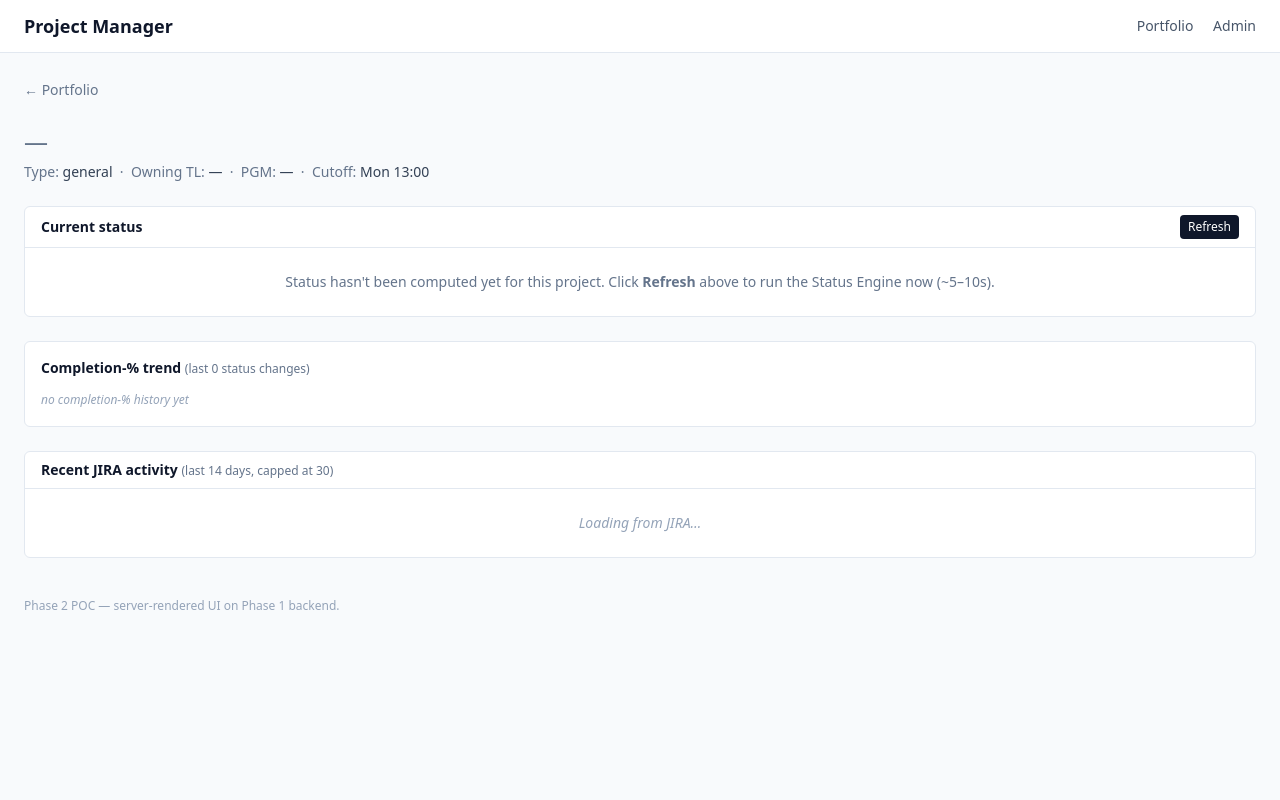
After one commit to amitsinghmnnit009-jpg/Project-Manager-App, a FastAPI app: template app/web/templates/project_detail.html in a window 1280 px wide. The commit adds this page. Run offline with FastAPI, Linux system fonts and the light colour scheme; the template is opened without the code that fills it, so the values that code supplies are empty; some libraries are stand-ins or nearby versions.

Commit message:
Phase 2 W3: project detail page — header, status card, milestones, sparkline, lazy JIRA
Routes (app/web/router.py):
- GET /projects/{code}                — project detail page (404 on unknown)
- GET /projects/{code}/jira-activity  — htmx fragment, lazy-loaded so a slow
                                        or down JIRA never blocks page render
- POST /projects/{code}/refresh-status — runs Status Engine for one project,
                                        returns 204 + HX-Refresh

Helpers:
- _load_status() snapshots ProjectStatus row before session closes
- _load_status_history() returns last N history rows oldest-first for the
  left-to-right sparkline

Template macros (_macros.html):
- tl_status_badge — Pending | In-progress | Done | Delayed | Blocked | Cancelled
- ai_verification_badge — Verified | Disputed | Inconclusive | NotApplicable
  (NotApplicable renders as "—" since the asymmetric trust contract means
  AI must NOT verify non-Done milestones)
- sparkline — pure inline SVG, polyline + final filled dot, single-point
  series still visible, placeholder text when no data

project_detail.html sections (top → bottom):
- Back link to portfolio
- Header: code, name, type, owning TL/PGM, cutoff, planned end
- Current status card with Refresh button (htmx, hx-disabled-elt + spinner)
- Milestones table with TL-declared + AI-verification badges
- Completion-% trend sparkline (last 8 status-change history points)
- Recent JIRA activity — lazy-loaded fragment, errors render inline so
  page survives a JIRA outage

16 new W3 tests: route + 404, status card with/without data, milestones
rendering, sparkline SVG + placeholder, history-row ordering, JIRA fragment
(rows / failure / 404 / empty), refresh-status (success / 404 / engine
failure swallow), lazy-loader wiring.

Total tests: 36 (10 W1 + 10 W2 + 16 W3) — all passing.

See PHASE2_FUNCTIONAL_REQUIREMENTS.md §9 step W3 + §4.2.

Co-Authored-By: Claude Opus 4.7 <noreply@anthropic.com>

```diff
--- a/app/web/templates/_macros.html
+++ b/app/web/templates/_macros.html
@@ -62,3 +62,74 @@
   {% else %}<span class="text-slate-400">never</span>
   {% endif %}
 {%- endmacro %}
+
+{% macro tl_status_badge(value) -%}
+  {% set v = value or "Pending" %}
+  {% if v == "Done" %}
+    <span class="inline-block px-2 py-0.5 rounded text-xs font-medium bg-green-100 text-green-800">Done</span>
+  {% elif v == "In-progress" %}
+    <span class="inline-block px-2 py-0.5 rounded text-xs font-medium bg-blue-100 text-blue-800">In progress</span>
+  {% elif v == "Delayed" %}
+    <span class="inline-block px-2 py-0.5 rounded text-xs font-medium bg-amber-100 text-amber-800">Delayed</span>
+  {% elif v == "Blocked" %}
+    <span class="inline-block px-2 py-0.5 rounded text-xs font-medium bg-red-100 text-red-800">Blocked</span>
+  {% elif v == "Cancelled" %}
+    <span class="inline-block px-2 py-0.5 rounded text-xs font-medium bg-slate-200 text-slate-700 line-through">Cancelled</span>
+  {% else %}
+    <span class="inline-block px-2 py-0.5 rounded text-xs font-medium bg-slate-100 text-slate-700">{{ v }}</span>
+  {% endif %}
+{%- endmacro %}
+
+{% macro ai_verification_badge(value) -%}
+  {% set v = value or "NotApplicable" %}
+  {% if v == "Verified" %}
+    <span class="inline-block px-2 py-0.5 rounded text-xs font-medium bg-green-50 text-green-700 ring-1 ring-green-200" title="AI verified TL's Done declaration">AI: Verified</span>
+  {% elif v == "Disputed" %}
+    <span class="inline-block px-2 py-0.5 rounded text-xs font-medium bg-red-50 text-red-700 ring-1 ring-red-200" title="AI disputes TL's Done declaration">AI: Disputed</span>
+  {% elif v == "Inconclusive" %}
+    <span class="inline-block px-2 py-0.5 rounded text-xs font-medium bg-amber-50 text-amber-700 ring-1 ring-amber-200" title="AI couldn't determine — insufficient evidence">AI: Inconclusive</span>
+  {% else %}
+    {# NotApplicable — non-Done milestones; AI must not verify (asymmetric trust). #}
+    <span class="text-xs text-slate-400">—</span>
+  {% endif %}
+{%- endmacro %}
+
+{# Inline-SVG sparkline. `points` is a list of dicts with new_completion_pct. #}
+{% macro sparkline(points, width=160, height=36) -%}
+  {% set vals = [] %}
+  {% for p in points %}
+    {% if p.new_completion_pct is not none %}
+      {% set _ = vals.append(p.new_completion_pct) %}
+    {% endif %}
+  {% endfor %}
+  {% if vals|length == 0 %}
+    <span class="text-xs text-slate-400 italic">no completion-% history yet</span>
+  {% else %}
+    <svg width="{{ width }}" height="{{ height }}" viewBox="0 0 {{ width }} {{ height }}"
+         class="inline-block align-middle">
+      {%- set n = vals|length -%}
+      {%- set step = (width - 8) / (n - 1) if n > 1 else 0 -%}
+      {%- set max_v = 100 -%}
+      {%- set min_v = 0 -%}
+      {%- set h_inner = height - 8 -%}
+      {%- set coords = [] -%}
+      {%- for v in vals -%}
+        {%- set x = 4 + step * loop.index0 -%}
+        {%- set y = 4 + h_inner - (h_inner * (v - min_v) / (max_v - min_v)) -%}
+        {%- set _ = coords.append("%.1f,%.1f"|format(x, y)) -%}
+      {%- endfor -%}
+      {%- if n > 1 %}
+      <polyline fill="none" stroke="#0f172a" stroke-width="1.5"
+                points="{{ coords|join(' ') }}" />
+      {%- endif %}
+      {# Final point as a filled dot so a single-point series is still visible. #}
+      {%- set last_x = 4 + step * (n - 1) -%}
+      {%- set last_y = 4 + h_inner - (h_inner * (vals[-1] - min_v) / (max_v - min_v)) -%}
+      <circle cx="{{ "%.1f"|format(last_x) }}" cy="{{ "%.1f"|format(last_y) }}"
+              r="2.5" fill="#0f172a" />
+    </svg>
+    <span class="text-xs text-slate-500 ml-2">
+      latest {{ vals[-1] }}% · {{ vals|length }} pts
+    </span>
+  {% endif %}
+{%- endmacro %}
--- /dev/null
+++ b/app/web/templates/project_detail.html
@@ -0,0 +1,139 @@
+{% extends "base.html" %}
+{% from "_macros.html" import health_badge, schedule_text, confidence_text, stale_badge, completion_pct, fmt_dt, tl_status_badge, ai_verification_badge, sparkline %}
+
+{% block title %}{{ project.code }} — {{ project.name }}{% endblock %}
+
+{% block content %}
+<section class="space-y-6">
+
+  {# ----- Back link + page header -------------------------------------- #}
+  <div>
+    <a href="/portfolio" class="text-sm text-slate-500 hover:text-slate-700">&larr; Portfolio</a>
+  </div>
+
+  <div class="flex items-center justify-between gap-4">
+    <div>
+      <h1 class="text-2xl font-semibold text-slate-900">
+        <span class="font-mono">{{ project.code }}</span>
+        <span class="text-slate-500 font-normal">— {{ project.name }}</span>
+      </h1>
+      <p class="text-sm text-slate-500 mt-1">
+        Type: <span class="text-slate-700">{{ project.type or "general" }}</span>
+        &nbsp;·&nbsp; Owning TL: <span class="text-slate-700">{{ project.owning_tl or "—" }}</span>
+        &nbsp;·&nbsp; PGM: <span class="text-slate-700">{{ project.owning_pgm or "—" }}</span>
+        &nbsp;·&nbsp; Cutoff: <span class="text-slate-700">{{ project.weekly_cutoff or "Mon 13:00" }}</span>
+        {% if project.planned_end_date %}
+        &nbsp;·&nbsp; Planned end: <span class="text-slate-700">{{ project.planned_end_date }}</span>
+        {% endif %}
+      </p>
+    </div>
+  </div>
+
+  {# ----- Current status card ----------------------------------------- #}
+  <div class="bg-white border border-slate-200 rounded-md overflow-hidden">
+    <div class="px-4 py-2 border-b border-slate-200 flex items-center justify-between">
+      <h2 class="text-sm font-semibold text-slate-900">Current status</h2>
+      <div class="flex items-center gap-3">
+        {% if status %}
+          <span class="text-xs text-slate-500">
+            computed {{ fmt_dt(status.computed_at) }}{{ stale_badge(is_stale, stale_threshold_days) }}
+          </span>
+        {% endif %}
+        <span id="refresh-status-spinner"
+              class="htmx-indicator text-xs text-slate-500 italic">
+          recomputing…
+        </span>
+        <button
+          hx-post="/projects/{{ project.code }}/refresh-status"
+          hx-disabled-elt="this"
+          hx-indicator="#refresh-status-spinner"
+          class="px-2 py-1 rounded text-xs font-medium bg-slate-900 text-white
+                 hover:bg-slate-700 disabled:opacity-50 disabled:cursor-not-allowed">
+          Refresh
+        </button>
+      </div>
+    </div>
+
+    {% if status %}
+    <div class="p-4 space-y-3">
+      <div class="flex items-center gap-4 flex-wrap">
+        {{ health_badge(status.overall_health) }}
+        <span class="text-sm">Schedule: {{ schedule_text(status.schedule_status) }}</span>
+        <span class="text-sm">Completion: <strong>{{ completion_pct(status.completion_pct) }}</strong></span>
+        {{ confidence_text(status.confidence) }}
+      </div>
+
+      {% if status.rationale %}
+      <p class="text-sm text-slate-700 leading-relaxed whitespace-pre-line">
+        {{ status.rationale }}
+      </p>
+      {% endif %}
+
+      {% if status.milestones %}
+      <div class="pt-2">
+        <h3 class="text-xs font-semibold uppercase tracking-wide text-slate-500 mb-2">Milestones</h3>
+        <table class="w-full text-sm border border-slate-200 rounded">
+          <thead class="bg-slate-50 text-slate-600 text-left text-xs uppercase">
+            <tr>
+              <th class="px-3 py-1.5 font-medium">Name</th>
+              <th class="px-3 py-1.5 font-medium">Planned</th>
+              <th class="px-3 py-1.5 font-medium">TL declared</th>
+              <th class="px-3 py-1.5 font-medium">AI verification</th>
+            </tr>
+          </thead>
+          <tbody class="divide-y divide-slate-100">
+            {% for m in status.milestones %}
+            <tr>
+              <td class="px-3 py-1.5">{{ m.name or "—" }}</td>
+              <td class="px-3 py-1.5 text-slate-600">{{ m.planned_date or "—" }}</td>
+              <td class="px-3 py-1.5">{{ tl_status_badge(m.tl_declared_status) }}</td>
+              <td class="px-3 py-1.5">{{ ai_verification_badge(m.ai_verification) }}</td>
+            </tr>
+            {% endfor %}
+          </tbody>
+        </table>
+      </div>
+      {% endif %}
+
+      <p class="text-[11px] text-slate-400 pt-1">
+        prompt {{ status.prompt_version or "?" }} · LLM {{ status.llm_mode_used or "?" }}
+      </p>
+    </div>
+    {% else %}
+    <div class="p-6 text-center text-sm text-slate-500">
+      Status hasn't been computed yet for this project. Click <strong>Refresh</strong>
+      above to run the Status Engine now (~5–10s).
+    </div>
+    {% endif %}
+  </div>
+
+  {# ----- Status history sparkline ------------------------------------ #}
+  <div class="bg-white border border-slate-200 rounded-md p-4">
+    <h2 class="text-sm font-semibold text-slate-900 mb-2">
+      Completion-% trend
+      <span class="text-xs text-slate-500 font-normal">
+        (last {{ history|length }} status change{{ "s" if history|length != 1 else "" }})
+      </span>
+    </h2>
+    {{ sparkline(history) }}
+  </div>
+
+  {# ----- Recent JIRA activity (lazy-loaded fragment) ----------------- #}
+  <div class="bg-white border border-slate-200 rounded-md overflow-hidden">
+    <div class="px-4 py-2 border-b border-slate-200 flex items-center justify-between">
+      <h2 class="text-sm font-semibold text-slate-900">
+        Recent JIRA activity
+        <span class="text-xs text-slate-500 font-normal">(last 14 days, capped at 30)</span>
+      </h2>
+    </div>
+    <div hx-get="/projects/{{ project.code }}/jira-activity"
+         hx-trigger="load"
+         hx-swap="innerHTML">
+      <div class="px-4 py-6 text-center text-sm text-slate-400 italic">
+        Loading from JIRA…
+      </div>
+    </div>
+  </div>
+
+</section>
+{% endblock %}
```
Also changed, not shown: app/web/router.py (+161 -0 lines), app/web/templates/partials/jira_activity.html (added, +39 -0 lines), tests/test_web.py (+238 -0 lines).
